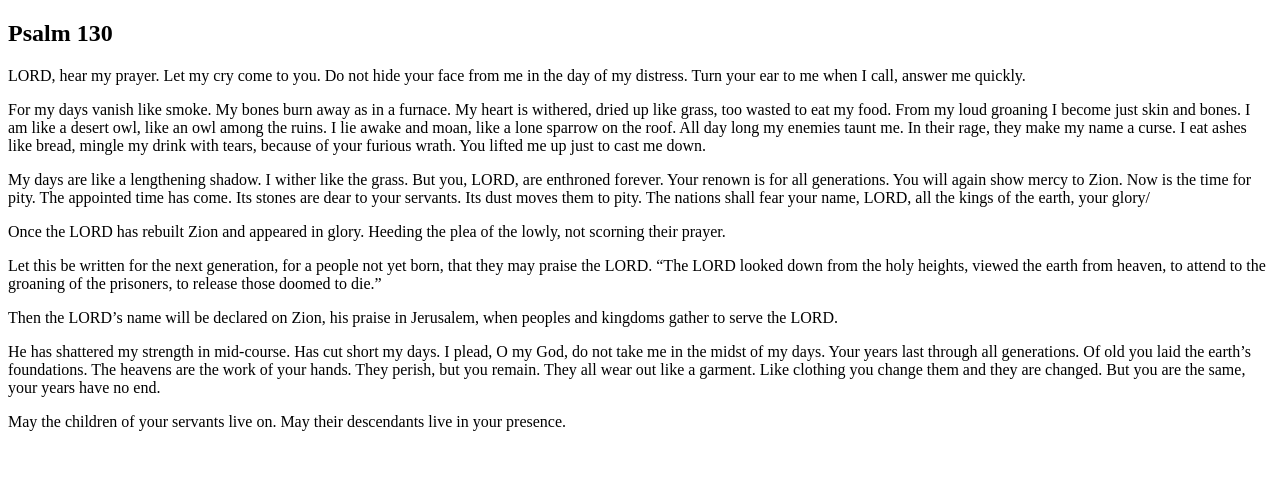
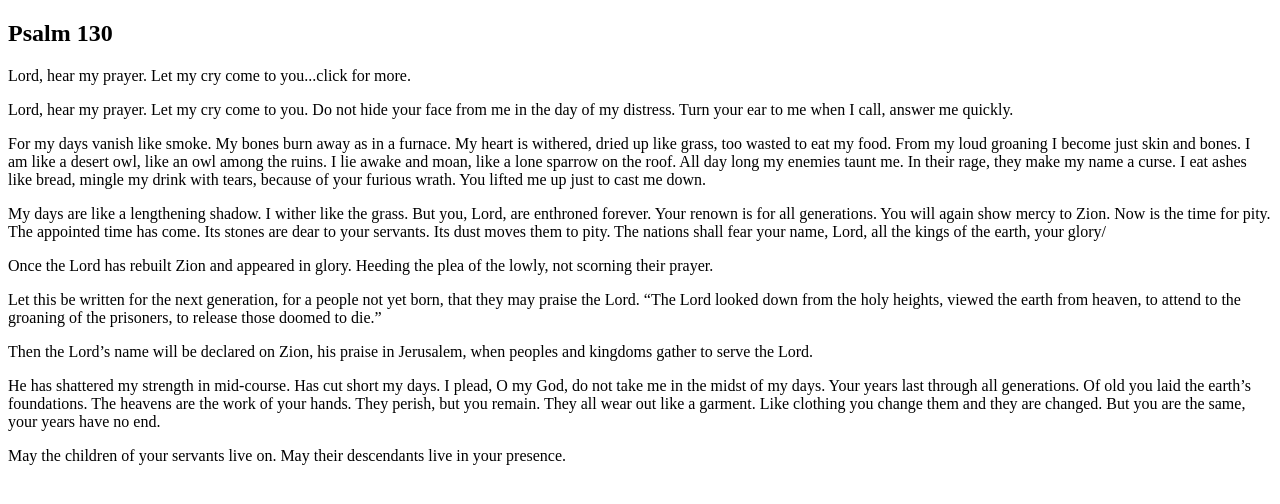
Before and after one commit to norwoodchicago/saturdaynightscripture, a plain HTML site: page Prayer/Psalms/psalm102.html in a window 1280 px wide. Drawn offline with Linux system fonts and the light colour scheme.

Commit message:
Add files via upload

```diff
--- a/Prayer/Psalms/psalm102.html
+++ b/Prayer/Psalms/psalm102.html
@@ -1,24 +1,32 @@
 <!doctype html>
 <html lang="en">
-  <head></head>
+	<head/>
 	<body>
 		<div class="sj-container">
 			<h2 class="psalm-lead">Psalm 130</h2>
+			<p class="sj-litany sj-short">Lord, hear my prayer. Let my cry come to you...<span class="sj-click">click for more.</span></p>
 			<p class="sj-litany">
-LORD, hear my prayer. Let my cry come to you. Do not hide your face from me in the day of my distress. Turn your ear to me when I call, answer me quickly.
-</p><p class="sj-litany">
+			Lord, hear my prayer. Let my cry come to you. Do not hide your face from me in the day of my distress. Turn your ear to me when I call, answer me quickly.
+			</p>
+			<p class="sj-litany">
 			For my days vanish like smoke. My bones burn away as in a furnace. My heart is withered, dried up like grass, too wasted to eat my food. From my loud groaning I become just skin and bones. I am like a desert owl, like an owl among the ruins. I lie awake and moan, like a lone sparrow on the roof. All day long my enemies taunt me.  In their rage, they make my name a curse. I eat ashes like bread, mingle my drink with tears, because of your furious wrath. You lifted me up just to cast me down.
-</p><p class="sj-litany">
-My days are like a lengthening shadow. I wither like the grass. But you, LORD, are enthroned forever. Your renown is for all generations. You will again show mercy to Zion. Now is the time for pity. The appointed time has come. Its stones are dear to your servants. Its dust moves them to pity. The nations shall fear your name, LORD, all the kings of the earth, your glory/
-</p><p class="sj-litany">
-Once the LORD has rebuilt Zion and appeared in glory. Heeding the plea of the lowly, not scorning their prayer.
-</p><p class="sj-litany">
-Let this be written for the next generation, for a people not yet born, that they may praise the LORD. “The LORD looked down from the holy heights, viewed the earth from heaven, to attend to the groaning of the prisoners, to release those doomed to die.”
-</p><p class="sj-litany">
-Then the LORD’s name will be declared on Zion, his praise in Jerusalem, when peoples and kingdoms gather to serve the LORD.
-</p><p class="sj-litany">
+			</p>
+			<p class="sj-litany">
+			My days are like a lengthening shadow. I wither like the grass. But you, Lord, are enthroned forever. Your renown is for all generations. You will again show mercy to Zion. Now is the time for pity. The appointed time has come. Its stones are dear to your servants. Its dust moves them to pity. The nations shall fear your name, Lord, all the kings of the earth, your glory/
+			</p>
+			<p class="sj-litany">
+			Once the Lord has rebuilt Zion and appeared in glory. Heeding the plea of the lowly, not scorning their prayer.
+			</p>
+			<p class="sj-litany">
+			Let this be written for the next generation, for a people not yet born, that they may praise the Lord. “The Lord looked down from the holy heights, viewed the earth from heaven, to attend to the groaning of the prisoners, to release those doomed to die.”
+			</p>
+			<p class="sj-litany">
+			Then the Lord’s name will be declared on Zion, his praise in Jerusalem, when peoples and kingdoms gather to serve the Lord.
+			</p>
+			<p class="sj-litany">
 			He has shattered my strength in mid-course. Has cut short my days. I plead, O my God, do not take me in the midst of my days. Your years last through all generations. Of old you laid the earth’s foundations. The heavens are the work of your hands. They perish, but you remain. They all wear out like a garment. Like clothing you change them and they are changed. But you are the same, your years have no end.
-</p><p class="sj-litany">
+			</p>
+			<p class="sj-litany">
 			May the children of your servants live on. May their descendants live in your presence.
 			</p>
 		</div>
```
Also changed, not shown: Prayer/Psalms/psalm13.html (+8 -7 lines), Prayer/Psalms/psalm130.html (+15 -10 lines), Prayer/Psalms/psalm143.html (+8 -4 lines), Prayer/Psalms/psalm32.html (+1 -0 lines), Prayer/Psalms/psalm38.html (+2 -1 lines), Prayer/Psalms/psalm41.html (+2 -1 lines), Prayer/Psalms/psalm5.html (+5 -4 lines), Prayer/Psalms/psalm51.html (+14 -7 lines), Prayer/Psalms/psalm6.html (+5 -4 lines). Lines whose indentation alone changed are shown as unchanged.
